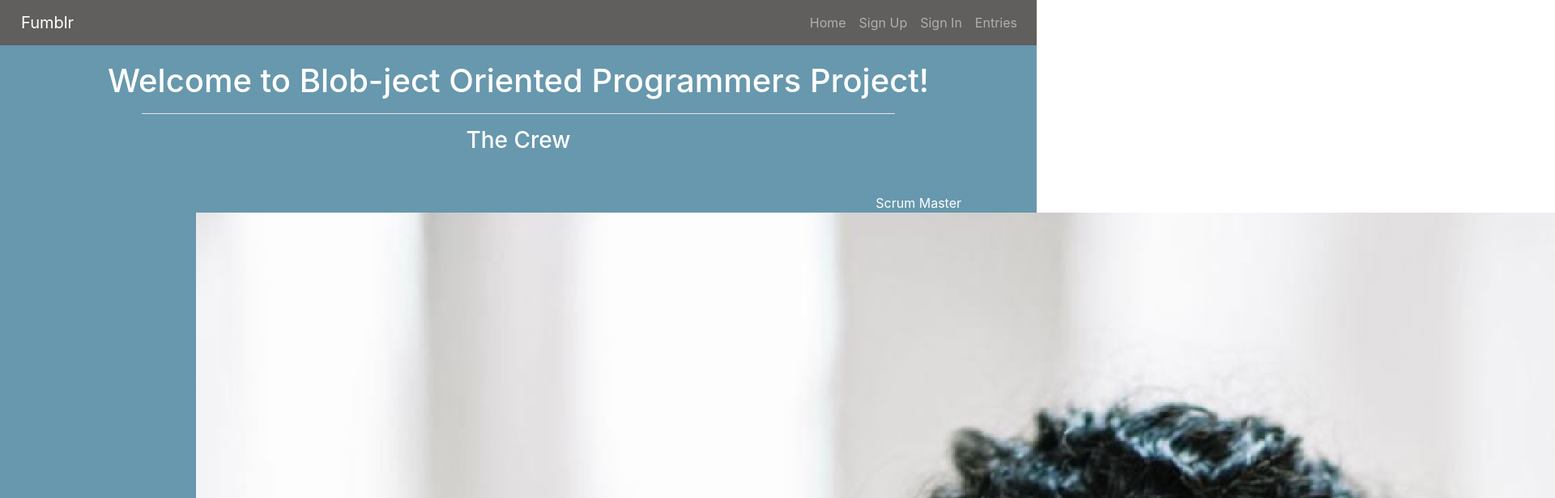
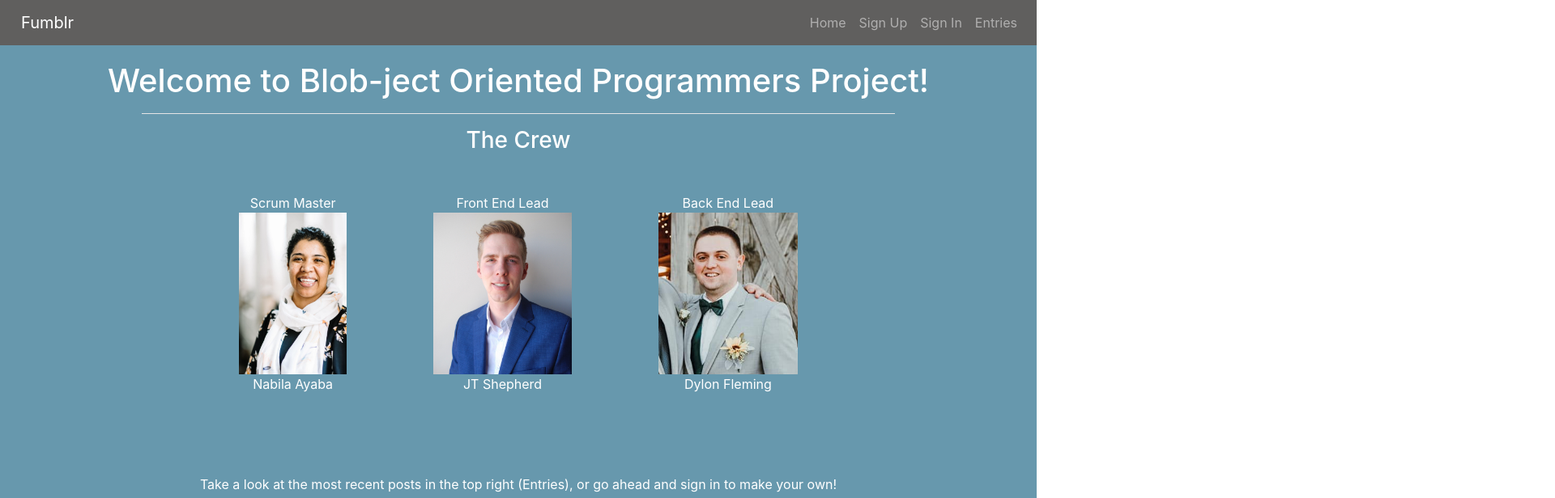
Before and after one commit to Blobject-Oriented-Progammers/blog-api, a React app: page /entries in a window 1280 px wide. Shown: the top 616 px of the page at 81% size, 1920 px wide, since content can reach past the window. Built offline with nearby package versions, Linux system fonts and the light colour scheme.

Commit message:
Fix image bug

```diff
--- a/src/App.js
+++ b/src/App.js
@@ -87,13 +87,13 @@ class App extends Component {
             <h3 className='mp-crew-title'>The Crew</h3>
             <ul className='mp-crew col-sm-10 col-md-8 mx-auto mt-5'>
               <section>
-                <li className='mp-members'> Scrum Master <br/> <img src="Nabila-pic.png"/><br/>Nabila Ayaba</li>
+                <li className='mp-members'> Scrum Master <br/> <img className="crew-img" src="Nabila-pic.png"/><br/>Nabila Ayaba</li>
               </section>
               <section>
-                <li className='mp-members'> Front End Lead <br/> <img src="public/JT-pic.JPG"/> <br/>JT Shepherd</li>
+                <li className='mp-members'> Front End Lead <br/> <img className="crew-img" src="JT-pic.JPG"/> <br/>JT Shepherd</li>
               </section>
               <section>
-                <li className='mp-members'>Back End Lead<br/> <img src="public/Dylon-pic.png"/> <br/>Dylon Fleming</li>
+                <li className='mp-members'>Back End Lead<br/> <img className="crew-img" src="Dylon-pic.png"/> <br/>Dylon Fleming</li>
               </section>
             </ul>
             <p className='mp-p'>
--- a/src/index.scss
+++ b/src/index.scss
@@ -18,6 +18,10 @@ ul {
 hr {
   background-color: white;
   width: 75%;
+}
+
+.crew-img {
+  height: 200px;
 }
 
 .bg-primary {
```
